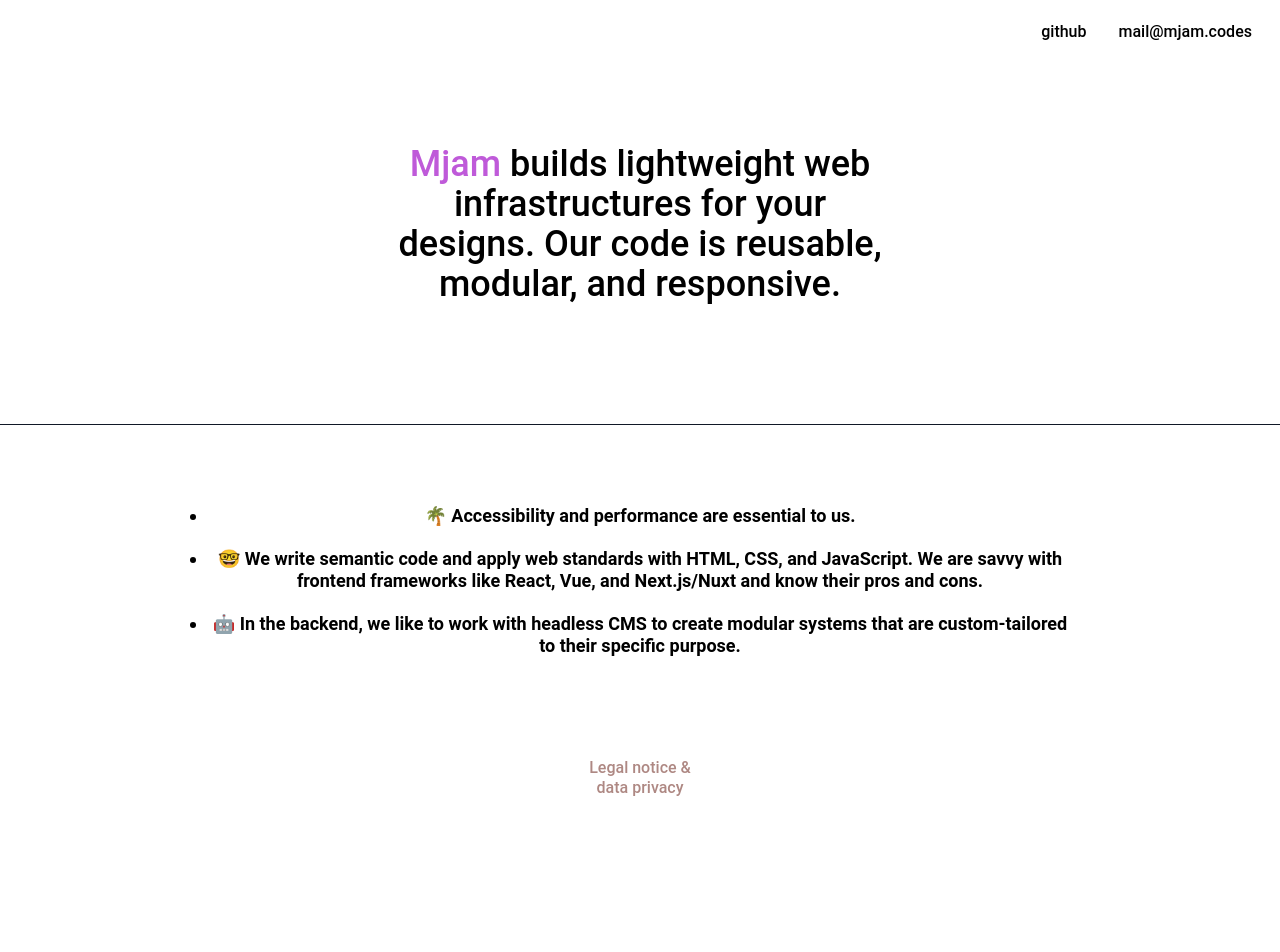
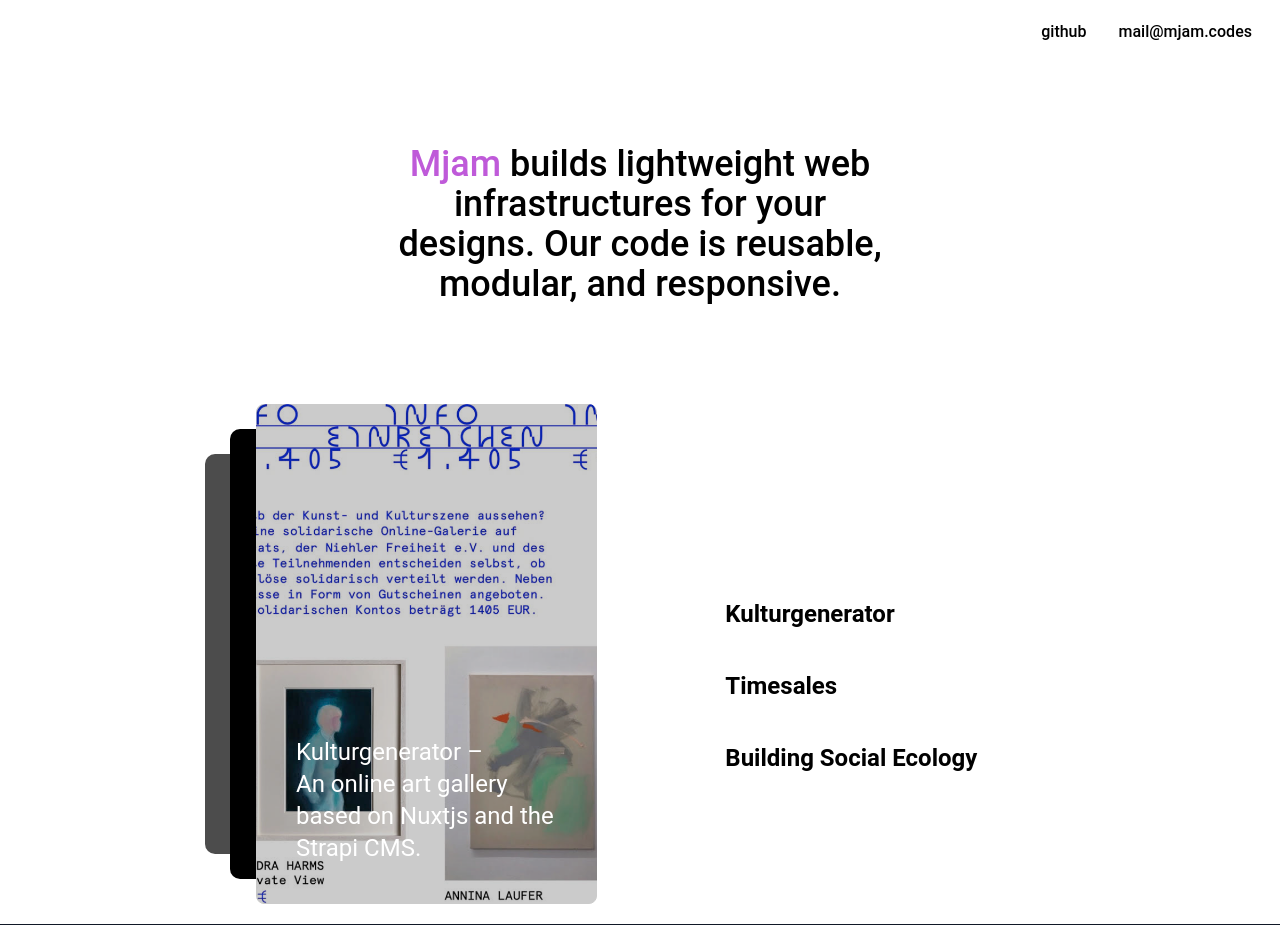
Before and after one commit to Mjam-Codes/mjam.codes, a Nuxt app: page / in a window 1280 px wide. Shown: the top 952 px of the page. Before the commit the page ends 818 px from the top, so only its background shows below. Built offline with nearby package versions, Linux system fonts and the light colour scheme.

Commit message:
Add rudimentary desktop slider

```diff
--- a/components/ProjectSlider.vue
+++ b/components/ProjectSlider.vue
@@ -1,9 +1,9 @@
 <template>
-  <div class="md:hidden">
-    <ClientOnly>
+  <div class="custom-box-shadow md:flex md:items-center">
+    <ClientOnly class="custom-box-shadow md:flex md:items-center">
       <swiper
         ref="swiper"
-        class="w-3/4 md:w-1/3"
+        class="w-3/4 md:w-1/3 md:overflow-hidden"
         :options="swiperOption"
       >
         <swiper-slide
@@ -11,17 +11,29 @@
           :key="slide.name"
           class="relative h-0 pb-2/3"
         >
-          <div class="image-overlay absolute w-full h-full bg-black opacity-20 rounded-lg z-10"></div>
+          <div class="image-overlay absolute w-full h-full bg-black opacity-20 rounded-lg z-10 md:border md:border-black"></div>
           <img class="absolute w-full h-full object-cover rounded-lg" :src="imageSource(slide.imageUrl)" :alt="slide.label">
           <span class="absolute bottom-10 left-10 right-10 text-white text-2xl z-20">{{ slide.label }} – </br>{{slide.description}}</span>
         </swiper-slide>
       </swiper>
+      <div class="hidden flex-col gap-10 pagination mt-16 ml-32 md:flex">
+        <button
+          v-for="slide in slides"
+          :key="'pagination_' + slide.name"
+          class="text-left"
+          @click="goToSlide(slide)"
+        >
+          <div class="font-semibold text-2xl">
+            {{ slide.label }}
+          </div>
+        </button>
+      </div>
+      <div class="flex justify-end md:hidden">
+        <button class="px-5 py-7" @click="nextSlide">
+          <MyIcon icon="arrow-right" />
+        </button>
+      </div>
     </ClientOnly>
-    <div class="flex justify-end">
-      <button class="px-5 py-7" @click="nextSlide">
-        <MyIcon icon="arrow-right" />
-      </button>
-    </div>
   </div>
 </template>
 
@@ -39,21 +51,30 @@ export default {
   data () {
     return {
       swiperOption: {
-        // slidesPerView: 1,
         spaceBetween: 40,
-        // slidesPerGroup: 1,
         loop: false,
-        // loopFillGroupWithBlank: true,
         navigation: {
           nextEl: ".swiper-button-next",
-          // prevEl: ".swiper-button-prev",
+          clickable: true,
         },
+        pagination: {
+          el: ".swiper-pagination",
+          clickable: true,
+        },
+        breakpoints: {
+          768: { // when window width is >= 768px show no transitions
+            speed: 0,
+          }
+        }
       }
     }
   },
   methods: {
     nextSlide () {
       this.$refs.swiper.$swiper.slideNext()
+    },
+    goToSlide(slide) {
+      this.$refs.swiper.$swiper.slideTo(this.slides.indexOf(slide))
     },
     // Workaround to serve dynamic images from the assets folder
     // https://blog.lichter.io/posts/dynamic-images-vue-nuxt/
@@ -73,4 +94,29 @@ export default {
   @apply opacity-20;
 }
 
+/* Styles for the desktop version of the slider */
+@media screen and (min-width: 768px) {
+  .custom-box-shadow {
+    position: relative;
+    margin-left: 20vw;
+  }
+  .custom-box-shadow:before {
+    position:absolute;
+    content: '';
+    width: 2vw;
+    height: 90%;
+    background: black;
+    left: -2vw;
+    border-radius: 10px 0 0 10px;
+  }
+  .custom-box-shadow:after {
+    position:absolute;
+    content: '';
+    width: 2vw;
+    height: 80%;
+    background: rgba(0,0,0, .7);
+    left: -4vw;
+    border-radius: 10px 0 0 10px;
+  }
+}
 </style>
```
